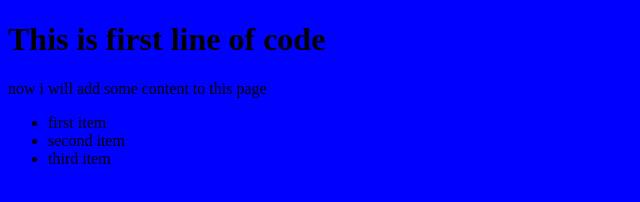
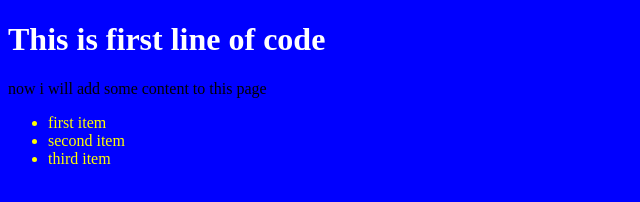
Before and after one commit to jithinrs/Git-commands, a plain HTML site: page index.html in a window 1280 px wide. Shown: the whole page, without its empty margins (0-640 px from the left). Drawn offline with Linux system fonts and the light colour scheme.

Commit message:
made some css change in style file

```diff
--- a/style.css
+++ b/style.css
@@ -2,3 +2,11 @@ body{
 
     background: blue;
 }
+
+h1{
+    color: white;
+}
+ul{
+    color : yellow;
+
+}
```
